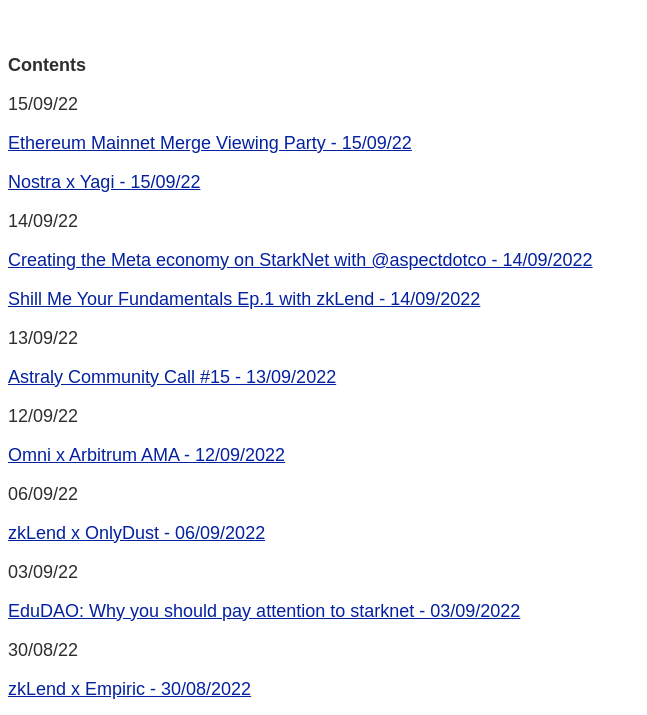
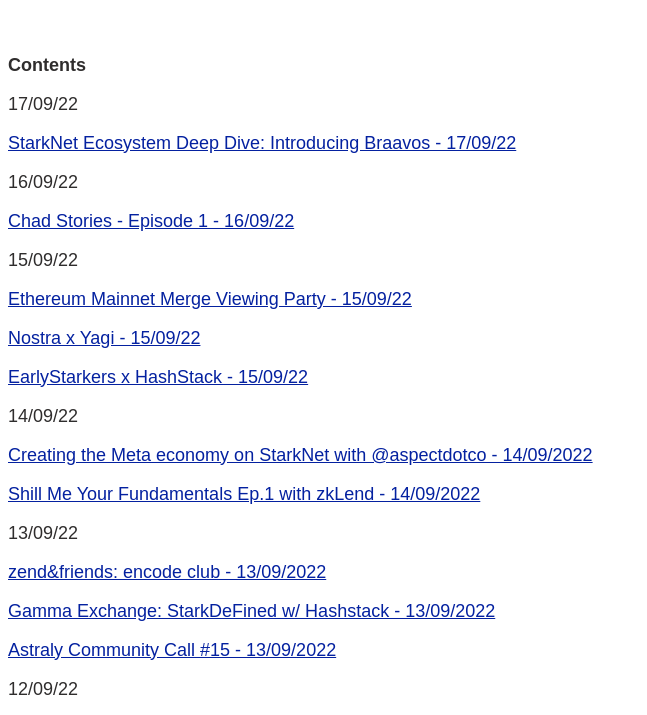
Before and after one commit to milvinae/txted, a plain HTML site: page index/index.html in a window 1280 px wide. Shown: the part 61-776 px from the top of the page, without its empty margins (0-647 px from the left). Drawn offline with Linux system fonts and the light colour scheme.

Commit message:
Update index.html

```diff
--- a/index/index.html
+++ b/index/index.html
@@ -29,15 +29,25 @@
     &nbsp
 <p><strong>Contents</strong></p>
 
+<p>17/09/22</p>
+<a href="/chats/starknetvietnam-introducing-braavos">StarkNet Ecosystem Deep Dive: Introducing Braavos - 17/09/22</a><br>
+<p>16/09/22</p>
+<a href="/chats/crypto-gurkha-chad-stories-ep1">Chad Stories - Episode 1 - 16/09/22</a><br>
 <p>15/09/22</p>
 <a href="/chats/Merge-party">Ethereum Mainnet Merge Viewing Party - 15/09/22</a><br>
 <br>
-<a href="/chats/Nostra-Yagi">Nostra x Yagi - 15/09/22</a>
+<a href="/chats/Nostra-Yagi">Nostra x Yagi - 15/09/22</a><br>
+<br>
+<a href="/chats/early-starkers-hashstack">EarlyStarkers x HashStack - 15/09/22</a>
 <p>14/09/22</p>
 <a href="/chats/Jedi-Aspect">Creating the Meta economy on StarkNet with @aspectdotco - 14/09/2022</a><br>
 <br>
 <a href="/chats/Nurstar-Ep1-zkLend">Shill Me Your Fundamentals Ep.1 with zkLend - 14/09/2022</a>
 <p>13/09/22</p>
+<a href="/charts/zend&friends-encode-club">zend&friends: encode club - 13/09/2022</a><br>
+<br>
+<a href="/chats/Gammax-Exchange-StarkDeFined-Hashstack">Gamma Exchange: StarkDeFined w/ Hashstack - 13/09/2022</a><br>
+<br>
 <a href="/chats/Astraly-community-call-15">Astraly Community Call #15 - 13/09/2022</a>
 <p>12/09/22</p>
 <a href="/chats/Omni-Arbitrum">Omni x Arbitrum AMA - 12/09/2022</a>
```
